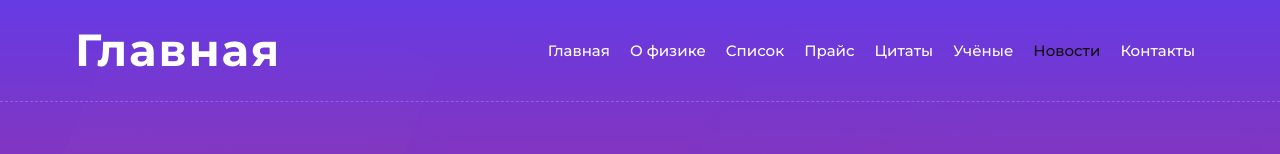
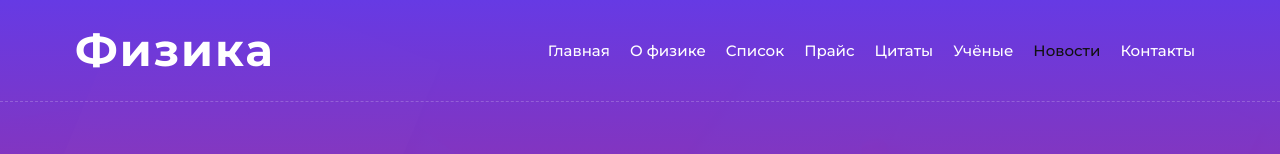
Before and after one commit to mikhalkevich/PhysicsSchool67, a plain HTML site: page index.html in a window 1280 px wide. Shown: the top 154 px of the page. Drawn offline with nearby package versions, Linux system fonts and the light colour scheme.

Commit message:
change Word Main

```diff
--- a/index.html
+++ b/index.html
@@ -20,7 +20,7 @@
 
         <div class="navbar navbar-expand-lg bg-light navbar-light">
             <div class="container-fluid">
-                <a href="index.html" class="navbar-brand">Главная</a>
+                <a href="index.html" class="navbar-brand">Физика</a>
                 <button type="button" class="navbar-toggler" data-toggle="collapse" data-target="#navbarCollapse">
                     <span class="navbar-toggler-icon"></span>
                 </button>
```
